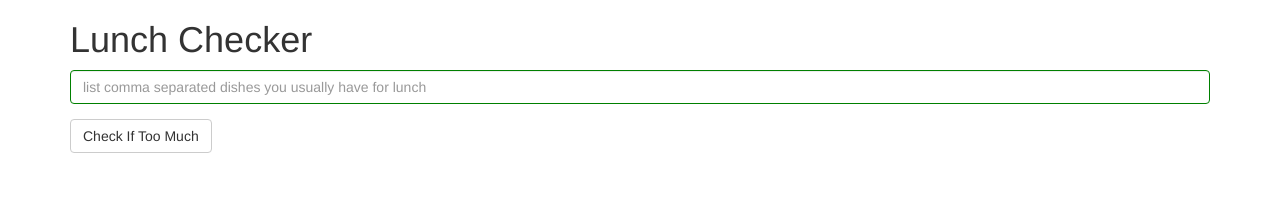
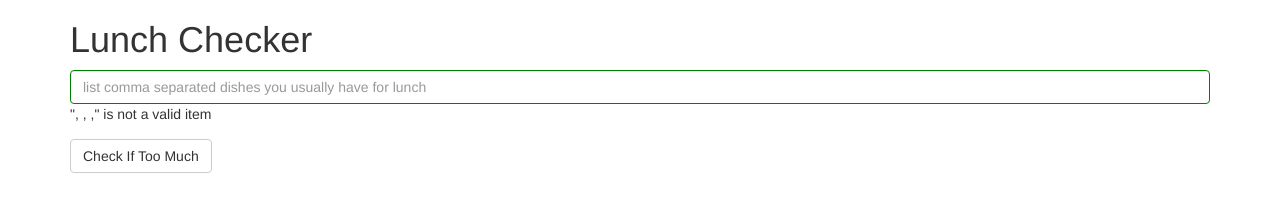
Before and after one commit to Aashish-Rawat/aashish_assign1, a plain HTML site: page assignment1/index.html in a window 1280 px wide. Drawn offline with Linux system fonts and the light colour scheme.

Commit message:
DONOT consider and empty item, i.e., , ,

```diff
--- a/assignment1/index.html
+++ b/assignment1/index.html
@@ -26,6 +26,8 @@
              <input id="lunch-menu" type="text" ng-model="lunchMenuItems"
              placeholder="list comma separated dishes you usually have for lunch"
              class="form-control" ng-class="{true:'hasError',false:'hasSuccess'}[messageTypeError]" ng-change="checkIfTooMuchOnChange()" />
+
+             <span> ", , ," is not a valid item </span>
          </div>
          <div class="form-group">
              <button class="btn btn-default" ng-click="checkIfTooMuch()">Check If Too Much</button>
```
